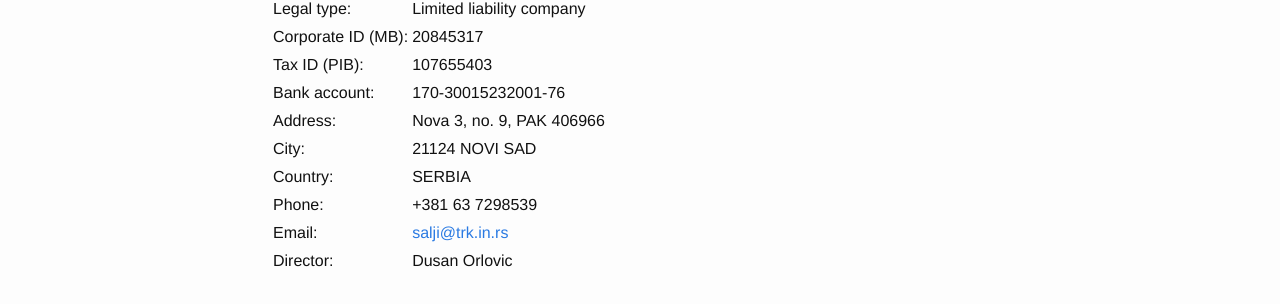
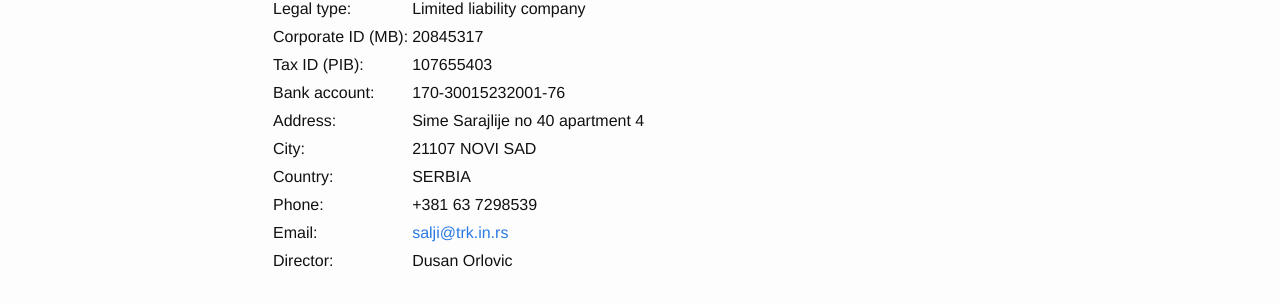
Before and after one commit to trkin/dev.trk.in.rs, a Jekyll site: the page built from about.md, in a window 1280 px wide. Shown: the part 237-541 px from the top of the page. Built offline with Jekyll 4.4.1, drawn with Linux system fonts in a browser that asks for light colours.

Commit message:
Update address

```diff
--- a/about.md
+++ b/about.md
@@ -11,8 +11,8 @@ permalink: /about/
 | Corporate ID (MB): |20845317|
 | Tax ID (PIB): |107655403 |
 | Bank account: | 170-30015232001-76|
-| Address:      | Nova 3, no. 9, PAK 406966 |
-| City:         | 21124 NOVI SAD|
+| Address:      | Sime Sarajlije no 40 apartment 4 |
+| City:         | 21107 NOVI SAD|
 | Country:      |SERBIA|
 | Phone:        |+381 63 7298539|
 | Email:        |<a href="mailto:{{ site.email }}">{{ site.email }}</a>|
```
